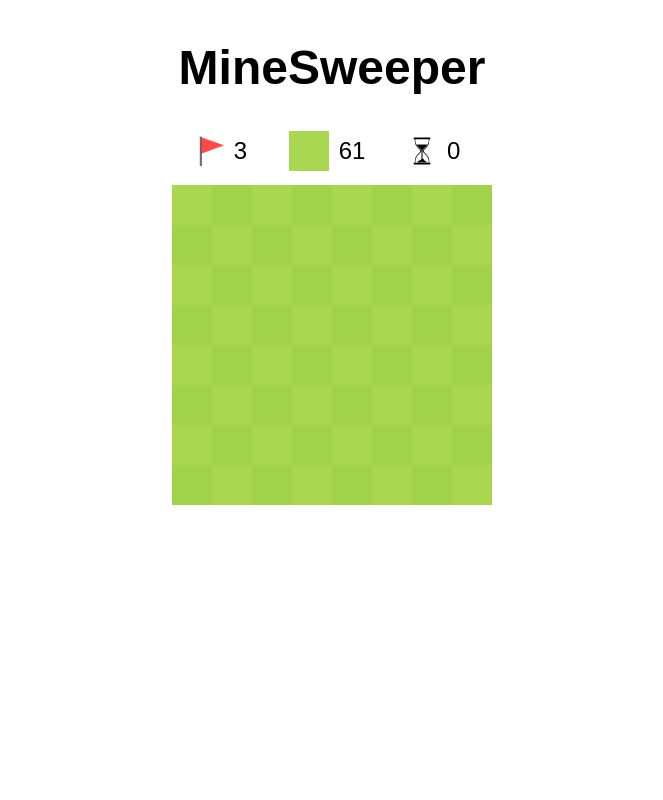
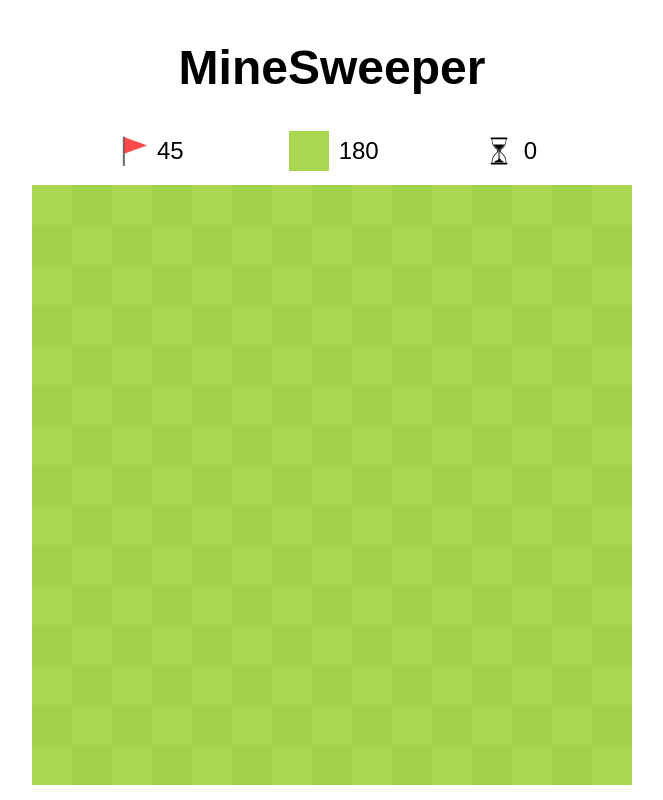
Before and after one commit to Bod1eF/mindsweeper, a React (Create React App) app: page / in a window 1280 px wide. Shown: the whole page, without its empty margins (308-971 px from the left). Built offline with nearby package versions, Linux system fonts and the light colour scheme.

Commit message:
Added timer

```diff
--- a/src/components/board.js
+++ b/src/components/board.js
@@ -18,9 +18,9 @@ function Board() {
   const [win, setWin] = useState(false);
   const [resetTimer, setResetTimer] = useState(false);
   const [elapsedTime, setElapsedTime] = useState(0);
-  let rowDim = 8;
-  let colDim = 8;
-  let mineCount = 3;
+  let rowDim = 15;
+  let colDim = 15;
+  let mineCount = 45;
 
   function fresh_board() {
     let [new_board, new_bombs] = create_board(rowDim, colDim, mineCount);
```
